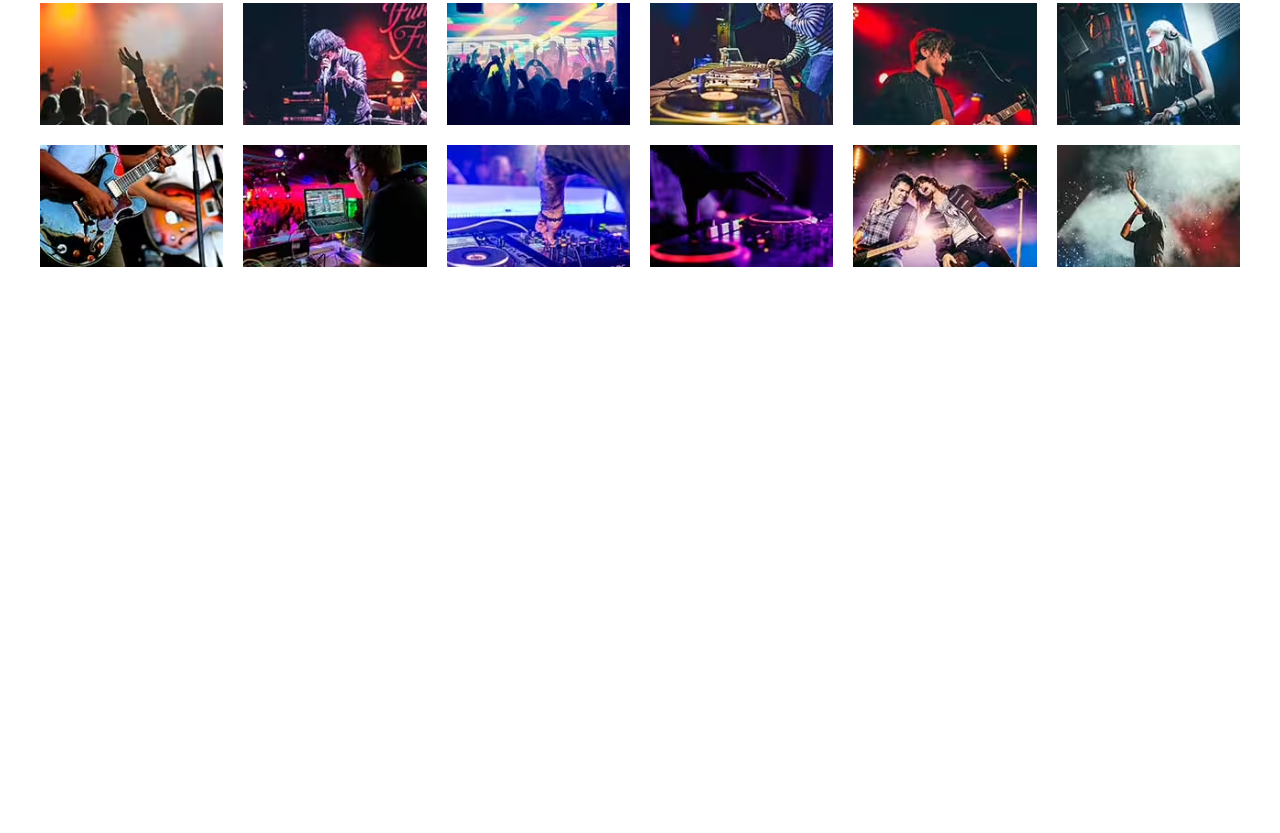
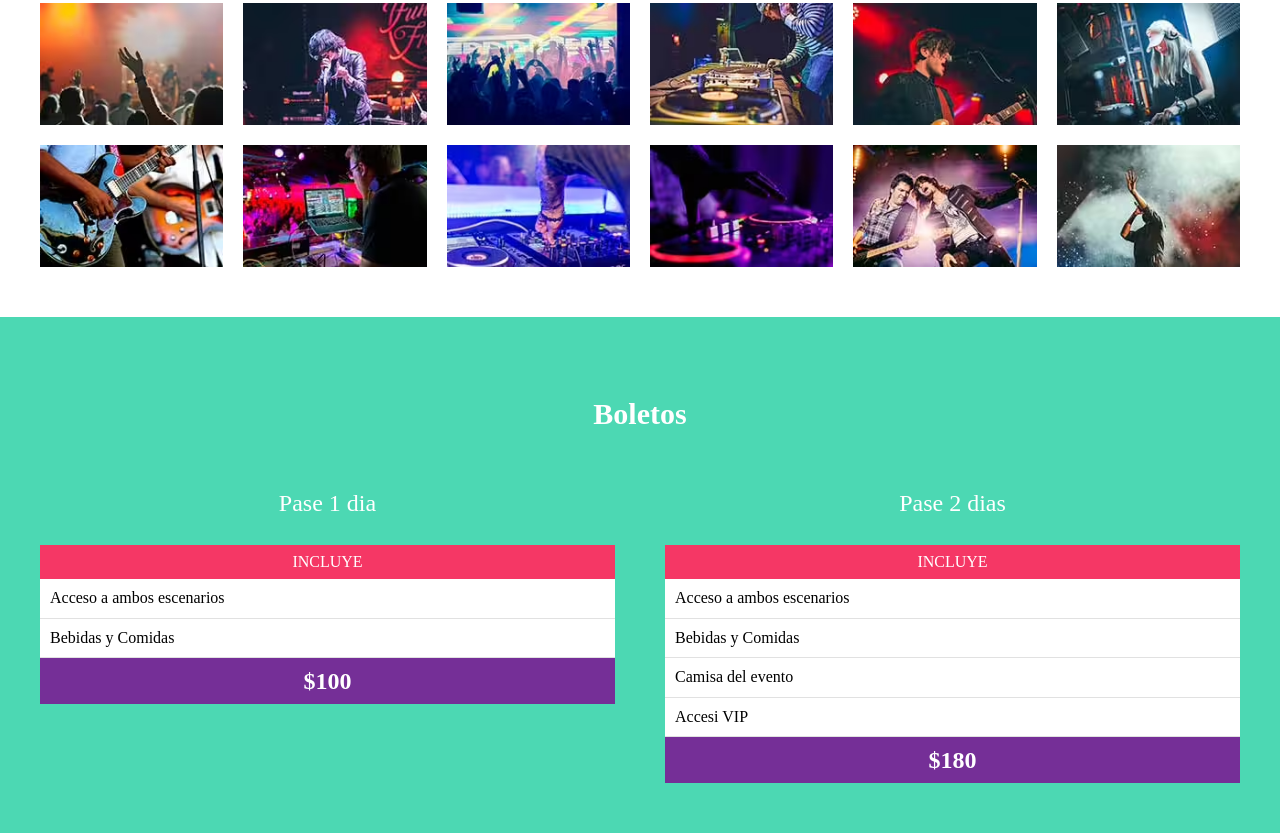
Before and after one commit to luiarmandoaguayoaceves/Festival-de-musica, a website: page index.html in a window 1280 px wide. Shown: the part 3016-3849 px from the top of the page. Before the commit the page ends 3333 px from the top, so only its background shows below. Drawn offline with Linux system fonts and the light colour scheme.

Commit message:
intex completado capitulo 200

```diff
--- a/index.html
+++ b/index.html
@@ -166,6 +166,43 @@
 
         <ul class="galeria-imagenes"></ul>
     </section>
+    <section class="boletos bg-verde">
+        <h3>Boletos</h3>
+        <div class="contenedor contenedor-boletos">
+            <div class="basico pase">
+                <p class="nombre-pase">Pase 1 dia</p>
+                <header class="pase-header">
+                    <p>Incluye</p>
+                </header>
+                <div class="pase-body">
+                    <ul>
+                        <li>Acceso a ambos escenarios</li>
+                        <li>Bebidas y Comidas</li>
+                    </ul>
+                </div>
+                <footer class="pase-footer">
+                    <p>$100</p>
+                </footer>
+            </div>
+            <div class="premium pase">
+                <p class="nombre-pase">Pase 2 dias</p>
+                <header class="pase-header">
+                    <p>Incluye</p>
+                </header>
+                <div class="pase-body">
+                    <ul>
+                        <li>Acceso a ambos escenarios</li>
+                        <li>Bebidas y Comidas</li>
+                        <li>Camisa del evento </li>
+                        <li>Accesi VIP</li>
+                    </ul>
+                </div>
+                <footer class="pase-footer">
+                    <p>$180</p>
+                </footer>
+            </div>
+        </div>
+    </section>
 
     <script src="build/js/app.js"></script>
 </body>
--- /dev/null
+++ b/src/scss/layout/_boletos.scss
@@ -0,0 +1,61 @@
+@use 'base/variables' as v;
+@use 'base/mixins' as m;
+
+
+.boletos{
+    padding: 5rem 0;
+    h3{
+        text-align: center;
+        color: v.$blanco;
+    }
+    .contenedor-boletos{
+        @include m.tablet{
+            @include m.grid(2, 5rem);
+        }
+    }
+}
+.pase {
+    color: black;
+
+    .nombre-pase{
+        text-align: center;
+        font-size: 2.4rem;
+        color: v.$blanco;
+    }
+
+    &-header,
+    &-footer{
+        padding: .5rem;
+        p{
+            text-align: center;
+            color: v.$blanco;
+            margin: 0;
+        }
+    }
+    &-header{
+        background-color: v.$rosa;
+        p{
+            text-transform: uppercase;
+            font-size: 1.6rem;
+        }
+    }
+    &-body{
+        background-color: v.$blanco;
+        ul{
+            @include m.resetear-lista;
+            li,
+            :nth-child(odd){
+                background-color: v.$blanco;
+                padding: 1rem;
+                border-bottom: 1px solid #e1e1e1;
+            }
+        }
+    }
+    &-footer{
+        background-color: v.$morado;
+        p{
+            font-size: 2.4rem;
+            font-weight: 700;
+        }
+    }
+}
--- a/src/scss/layout/_index.scss
+++ b/src/scss/layout/_index.scss
@@ -3,3 +3,4 @@
 @forward 'festival';
 @forward 'lineup';
 @forward 'galeria';
+@forward 'boletos';
```
Also changed, not shown: build/css/app.css.
